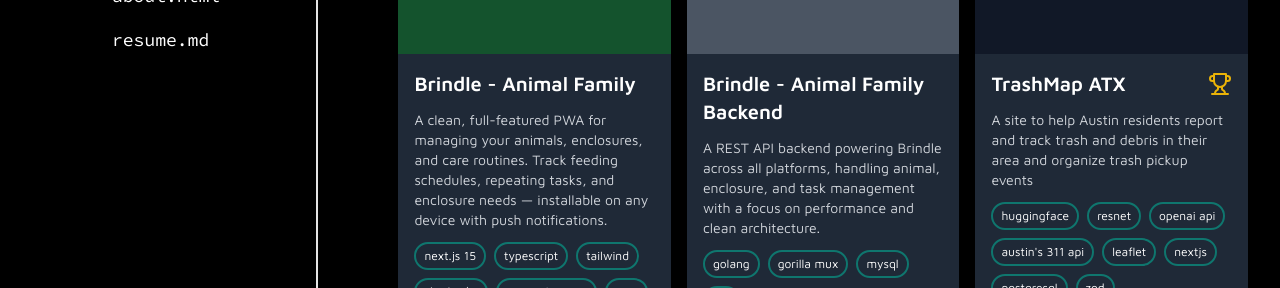
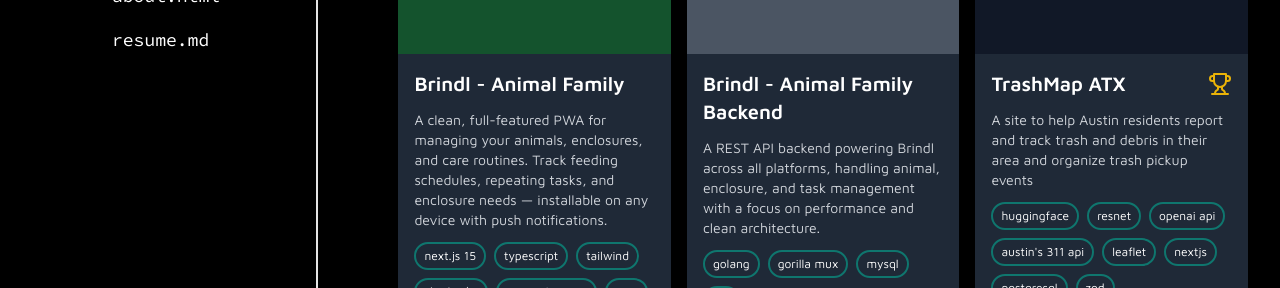
Before and after one commit to whitallee/portfolio, a Next.js app: page /projects in a window 1280 px wide. Shown: the part 258-546 px from the top of the page. Built offline with nearby package versions, Linux system fonts and the light colour scheme.

Commit message:
changed Brindle to Brindl

```diff
--- a/app/projects/page.tsx
+++ b/app/projects/page.tsx
@@ -40,14 +40,14 @@
             <h2 className="text-2xl sm:text-4xl pl-4">explore my projects</h2>
             <div className="grid grid-cols-1 sm:grid-cols-2 lg:grid-cols-3 gap-4 overflow-y-scroll p-4 pr-8 pb-16 w-full">
                 <Project
-                    name="Brindle - Animal Family"
+                    name="Brindl - Animal Family"
                     description="A clean, full-featured PWA for managing your animals, enclosures, and care routines. Track feeding schedules, repeating tasks, and enclosure needs — installable on any device with push notifications."
                     skills={["next.js 15", "typescript", "tailwind", "shadcn/ui", "tanstack query", "pwa"]}
                     githubLink="https://github.com/whitallee/animal-family-web" liveLink="https://animal-family-web.vercel.app/welcome"
                 ><div className="w-full h-full bg-green-900 flex justify-center items-center"><PawPrint size={64} /></div></Project>
                 <Project
-                    name="Brindle - Animal Family Backend"
-                    description="A REST API backend powering Brindle across all platforms, handling animal, enclosure, and task management with a focus on performance and clean architecture."
+                    name="Brindl - Animal Family Backend"
+                    description="A REST API backend powering Brindl across all platforms, handling animal, enclosure, and task management with a focus on performance and clean architecture."
                     skills={["golang", "gorilla mux", "mysql", "jwt"]}
                     githubLink="https://github.com/whitallee/animal-family-backend" liveLink=""
                 ><div className="w-full h-full bg-gray-600 flex justify-center items-center"><Squirrel size={64} /></div></Project>
```
